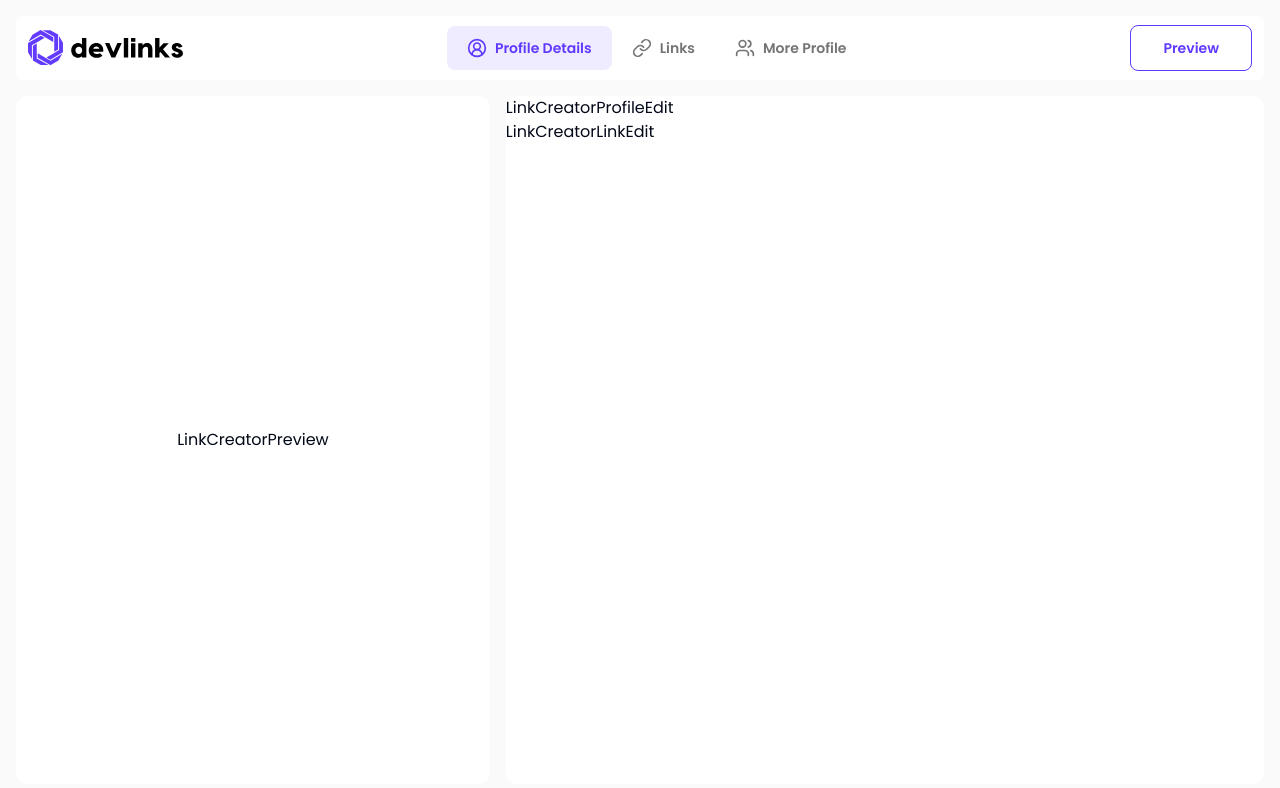
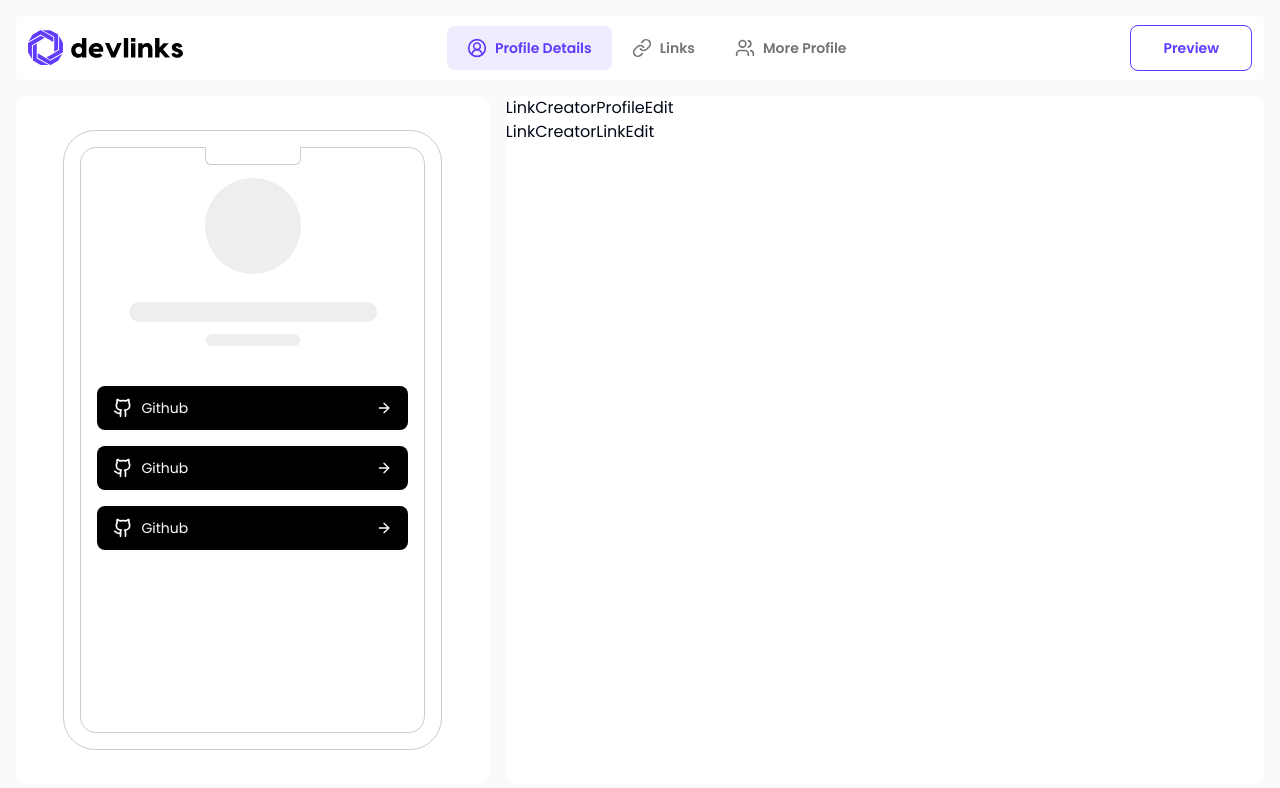
Before and after one commit to Jisan-mia/fm-devlinks, a Next.js app: page /profile in a window 1280 px wide. Shown: the top 788 px of the page. Built offline with nearby package versions, Linux system fonts and the light colour scheme; no server answers.

Commit message:
feat: link creator preview section layout and design

```diff
--- a/components/link-creator/link-creator-preview.tsx
+++ b/components/link-creator/link-creator-preview.tsx
@@ -1,5 +1,66 @@
+import { ArrowRight, Github } from "lucide-react";
+import Link from "next/link";
+
 const LinkCreatorPreview = () => {
-  return <div>LinkCreatorPreview</div>;
+  return (
+    <div className="w-full h-full grid place-items-center">
+      {/* outer round */}
+      <div className="w-full h-full border p-4 border-border max-h-[90%] relative max-w-[80%] rounded-[2rem]">
+        {/* inner round */}
+        <div className="border border-border rounded-[calc(2rem-1rem)] h-full relative">
+          {/* notch */}
+          <div className="absolute top-[-1px] bg-background left-1/2 w-[28%] h-[18px] translate-x-[-50%] border border-border border-t-0  rounded-b-md  "></div>
+          {/* inner content */}
+          <div className="w-full h-full px-4 py-4 flex flex-col gap-6 mt-3.5">
+            {/* profile detail */}
+            <div className="flex flex-col gap-7 ">
+              <div className="flex justify-center">
+                <div className="h-24 w-24 rounded-full bg-[#EEEEEE]"></div>
+              </div>
+              <div className="flex flex-col gap-3 items-center">
+                <h2 className="h-5 w-[80%] rounded-full bg-[#eeeeee]"></h2>
+                <p className="h-3 w-[30%] rounded-full bg-[#eeeeee]"></p>
+              </div>
+            </div>
+
+            {/* links */}
+            <div className="mt-4 flex flex-col gap-4">
+              <Link
+                href={""}
+                className="flex justify-between items-center px-4 py-3 bg-black rounded-lg text-sm"
+              >
+                <p className="text-white text-sm font-normal flex item-center gap-2">
+                  <Github className="text-white size-5" />
+                  Github
+                </p>
+                <ArrowRight className="font-medium size-4 text-white" />
+              </Link>
+              <Link
+                href={""}
+                className="flex justify-between items-center px-4 py-3 bg-black rounded-lg text-sm"
+              >
+                <p className="text-white text-sm font-normal flex item-center gap-2">
+                  <Github className="text-white size-5" />
+                  Github
+                </p>
+                <ArrowRight className="font-medium size-4 text-white" />
+              </Link>
+              <Link
+                href={""}
+                className="flex justify-between items-center px-4 py-3 bg-black rounded-lg text-sm"
+              >
+                <p className="text-white text-sm font-normal flex item-center gap-2">
+                  <Github className="text-white size-5" />
+                  Github
+                </p>
+                <ArrowRight className="font-medium size-4 text-white" />
+              </Link>
+            </div>
+          </div>
+        </div>
+      </div>
+    </div>
+  );
 };
 
 export default LinkCreatorPreview;
```
